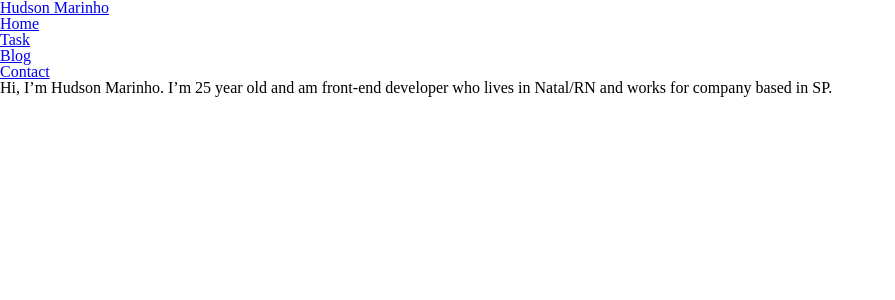
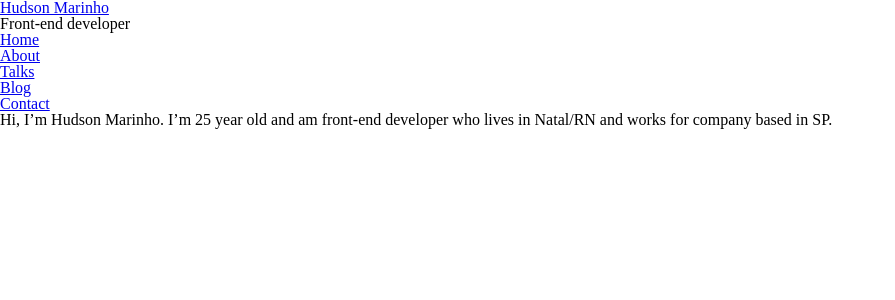
Before and after one commit to hudsonmarinho/hudsonmarinho.github.io, a Jekyll site: the page built from index.md, in a window 1280 px wide. Shown: the top 300 px of the page, without its empty margins (0-895 px from the left). Built offline with Jekyll 4.4.1, drawn with Linux system fonts in a browser that asks for light colours.

Commit message:
created header

```diff
--- a/_includes/header.html
+++ b/_includes/header.html
@@ -1,12 +1,16 @@
-<header>
-      <h1>
-        <a href="javascript:;">{{ site.name }}</a>
-      </h1>
+<header id="header" class="wrap-content">
+      <div>
+        <h1>
+          <a href="{{ site.baseurl }}">{{ site.name }}</a>
+        </h1>
+        <small>Front-end developer</small>
+      </div>
 
-      <nav>
+      <nav id="menu">
         <ul>
           <li><a href="{{ site.baseurl }}">Home</a></li>
-          <li><a href="{{ site.baseurl }}task/">Task</a></li>
+          <li><a href="{{ site.baseurl }}about/">About</a></li>
+          <li><a href="{{ site.baseurl }}talks/">Talks</a></li>
           <li><a href="{{ site.baseurl }}blog/">Blog</a></li>
           <li><a href="{{ site.baseurl }}contact/">Contact</a></li>
         </ul>
```
